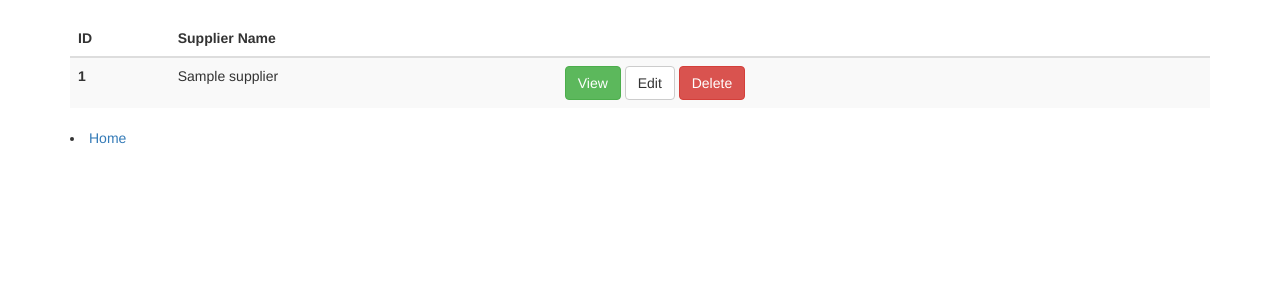
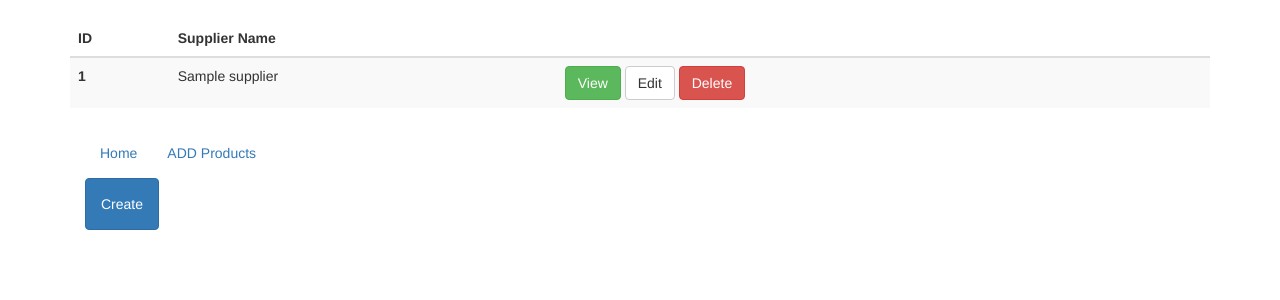
Before and after one commit to DucLinh27/Website_cars, a Symfony app: template templates/supplier/index.html.twig in a window 1280 px wide. Shown: the part 52-352 px from the top of the page. Run offline with Twig, Linux system fonts and the light colour scheme; the template is opened without the code that fills it: most values are stand-ins (such as "Sample title", 1, 10 or a date in 2020); some libraries are stand-ins or nearby versions.

Commit message:
Create of Website_cars

```diff
--- a/templates/customer/index.html.twig
+++ b/templates/customer/index.html.twig
@@ -40,7 +40,7 @@
         <ul class="nav navbar-nav">
             {#            <li class="active"><a href="{{ path('home_list') }}">Home</a></li>#}
             {#<li><a href="{{ path('todo_create') }}">Add Todo</a></li>#}
-            <li><a href="{{ path('customer_create') }}">Create</a></li>
+            <li><a href="{{ path('customer_create') }}"class="btn btn-primary" >Create</a></li>
         </ul>
     </div><!--/.nav-collapse -->
 {% endblock %}
--- a/templates/supplier/index.html.twig
+++ b/templates/supplier/index.html.twig
@@ -36,18 +36,18 @@
         </table>
 
     </div>
-    {#    <div id="navbar" class="collapse navbar-collapse">#}
-    {#        <ul class="nav navbar-nav">#}
+        <div id="navbar" class="collapse navbar-collapse">
+            <ul class="nav navbar-nav">
                 <li class="active"><a href="{{ path('home_list') }}">Home</a></li>
-    {#            #}{#<li><a href="{{ path('todo_create') }}">Add Todo</a></li>#}
-    {#            <li><a href="{{ path('supplier_create') }}">ADD Products</a></li>#}
-    {#        </ul>#}
-    {#    </div><!--/.nav-collapse -->#}
+
+                <li><a href="{{ path('supplier_create') }}">ADD Products</a></li>
+            </ul>
+        </div><!--/.nav-collapse -->
     <div id="navbar" class="collapse navbar-collapse">
         <ul class="nav navbar-nav">
             {#            <li class="active"><a href="{{ path('home_list') }}">Home</a></li>#}
-            {#<li><a href="{{ path('todo_create') }}">Add Todo</a></li>#}
-{#            <li><a href="{{ path('supplier_create') }}">Create</a></li>#}
+{#            <li><a href="{{ path('todo_create') }}">Add Todo</a></li>#}
+            <li><a href="{{ path('supplier_create') }}"class="btn btn-primary" >Create</a></li>
         </ul>
     </div><!--/.nav-collapse -->
 {% endblock %}
```
Also changed, not shown: templates/car/index.html.twig (+7 -7 lines), templates/order/index.html.twig (+8 -8 lines).
